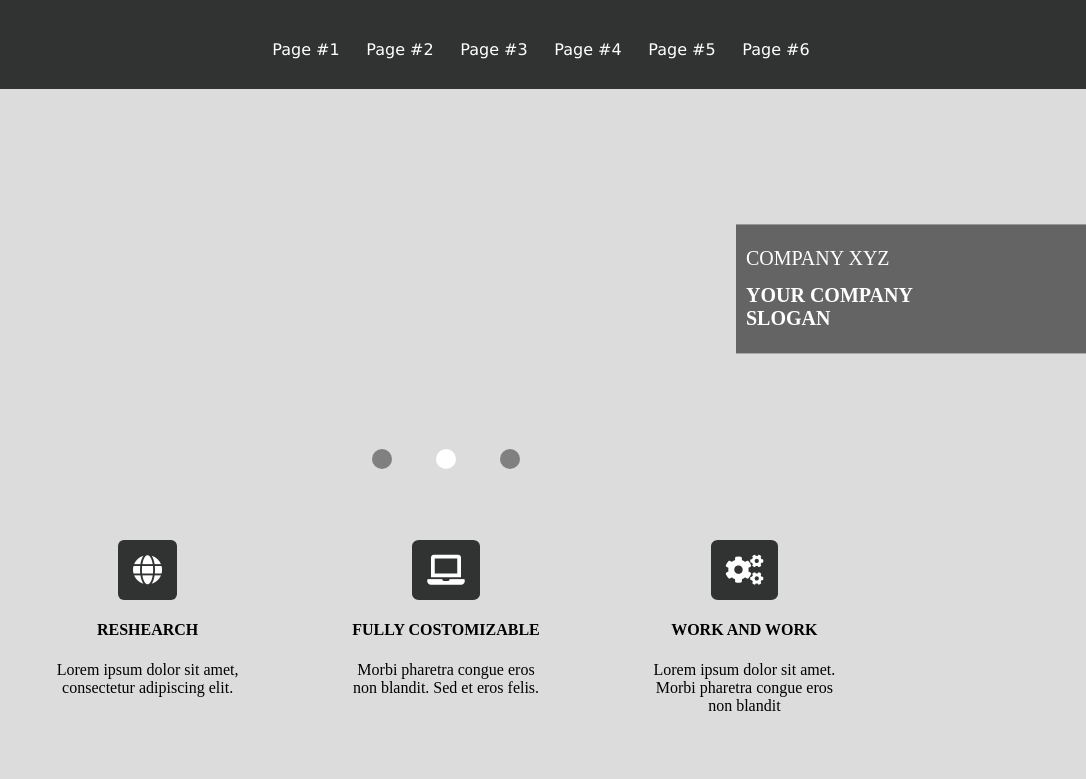
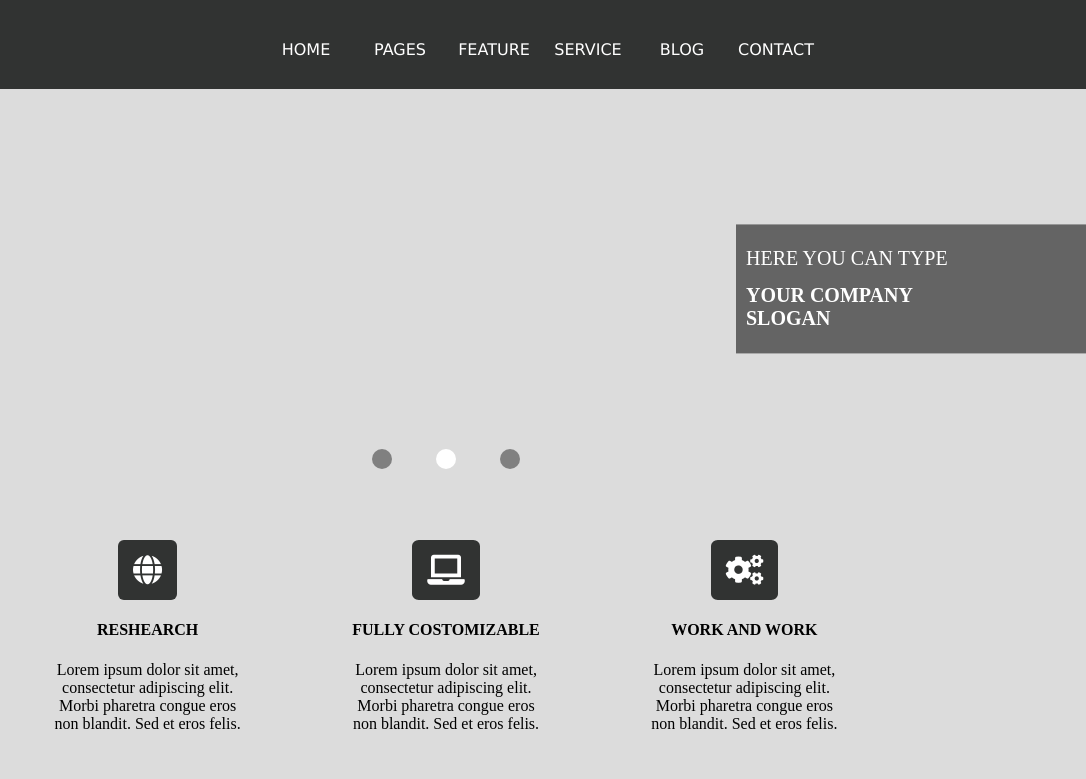
Before and after one commit to PatrykZah/learning-git, a plain HTML site: page htm/index.htm in a window 1280 px wide. Shown: the top 779 px of the page, 194-1280 px from the left. Drawn offline with nearby package versions, Linux system fonts and the light colour scheme; files that its build step writes are made by us from their sources.

Commit message:
change logo, navbar

```diff
--- a/htm/index.htm
+++ b/htm/index.htm
@@ -2,7 +2,7 @@
     <meta charset="UTF-8">
 
     <meta name="viewport" content="width=device-width, initial-scale=1.0">
-    <title>nowy tytuł</title>
+    <title>index</title>
     <link rel="stylesheet" href="https://use.fontawesome.com/releases/v5.5.0/css/all.css" integrity="sha384-B4dIYHKNBt8Bc12p+WXckhzcICo0wtJAoU8YZTY5qE0Id1GSseTk6S+L3BlXeVIU" crossorigin="anonymous">
     <link rel="stylesheet" type="text/css" href="style.css">
   </head>
@@ -12,12 +12,12 @@
     <header>
       <img src="http://placehold.it/150x30" alt="YOUR LOGO">
       <nav>
-        <a href="#">Page #1</a>
-        <a href="#">Page #2</a>
-        <a href="#">Page #3</a>
-        <a href="#">Page #4</a>
-        <a href="#">Page #5</a>
-        <a href="#">Page #6</a>
+        <a href="#">HOME</a>
+        <a href="#">PAGES</a>
+        <a href="#">FEATURE</a>
+        <a href="#">SERVICE</a>
+        <a href="#">BLOG</a>
+        <a href="#">CONTACT</a>
       </nav>
     </header>
 
@@ -26,7 +26,7 @@
 
       <div class="text">
         <h1 class="slogan">
-          COMPANY XYZ
+          HERE YOU CAN TYPE
         </h1>
         <h1 class="slogan">
           YOUR COMPANY <br> SLOGAN
@@ -51,7 +51,7 @@
             RESHEARCH
           </h4>
           <p>
-            Lorem ipsum dolor sit amet, consectetur adipiscing elit.
+            Lorem ipsum dolor sit amet, consectetur adipiscing elit. Morbi pharetra congue eros non blandit. Sed et eros felis.
           </p>
         </div>
         <div class="s_o_r">
@@ -60,7 +60,7 @@
             FULLY COSTOMIZABLE
           </h4>
           <p>
-            Morbi pharetra congue eros non blandit. Sed et eros felis.
+            Lorem ipsum dolor sit amet, consectetur adipiscing elit. Morbi pharetra congue eros non blandit. Sed et eros felis.
           </p>
         </div>
         <div class="s_o_r">
@@ -69,7 +69,7 @@
             WORK AND WORK
           </h4>
           <p>
-            Lorem ipsum dolor sit amet. Morbi pharetra congue eros non blandit
+            Lorem ipsum dolor sit amet, consectetur adipiscing elit. Morbi pharetra congue eros non blandit. Sed et eros felis.
           </p>
         </div>
 
```
